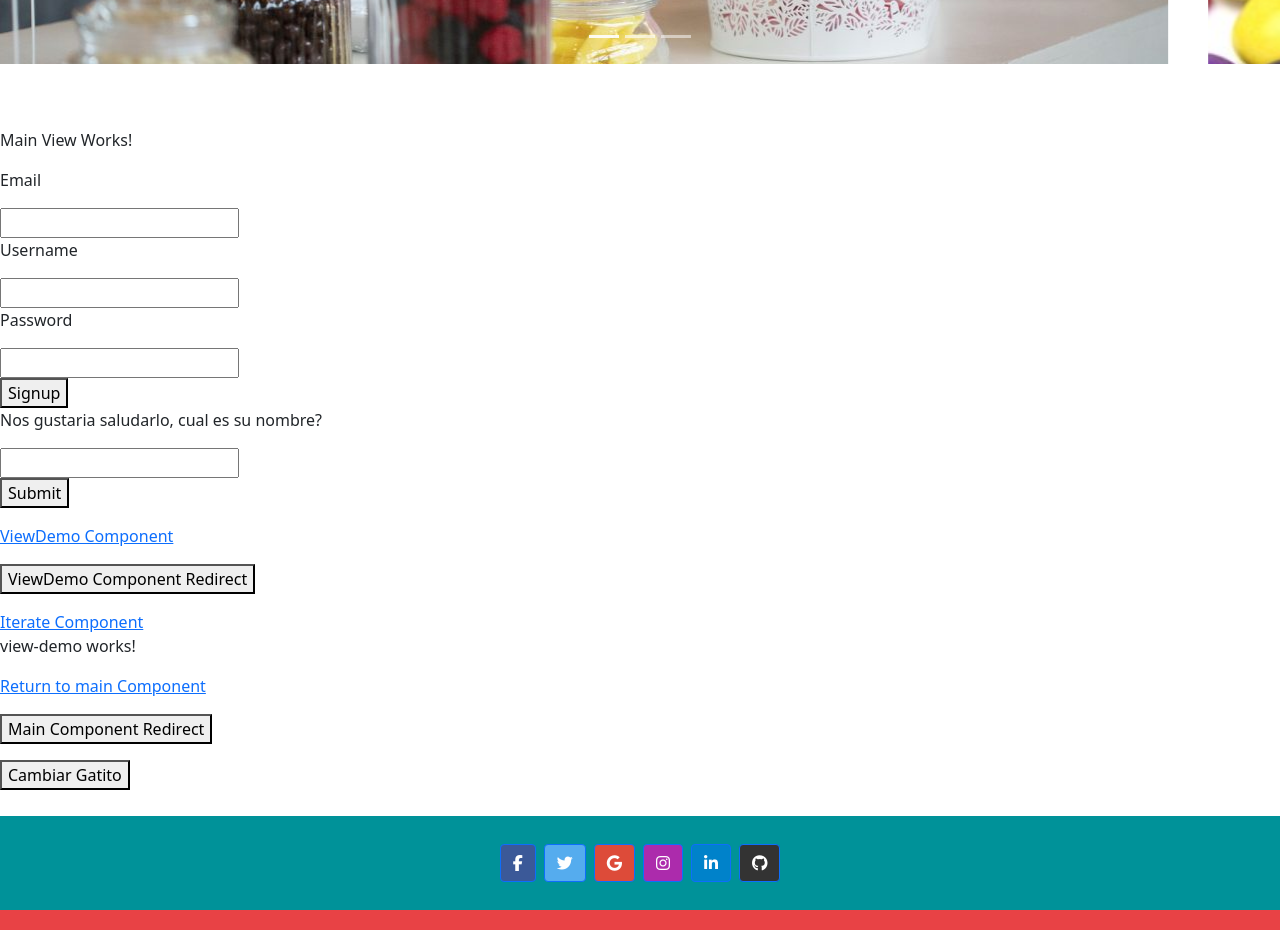
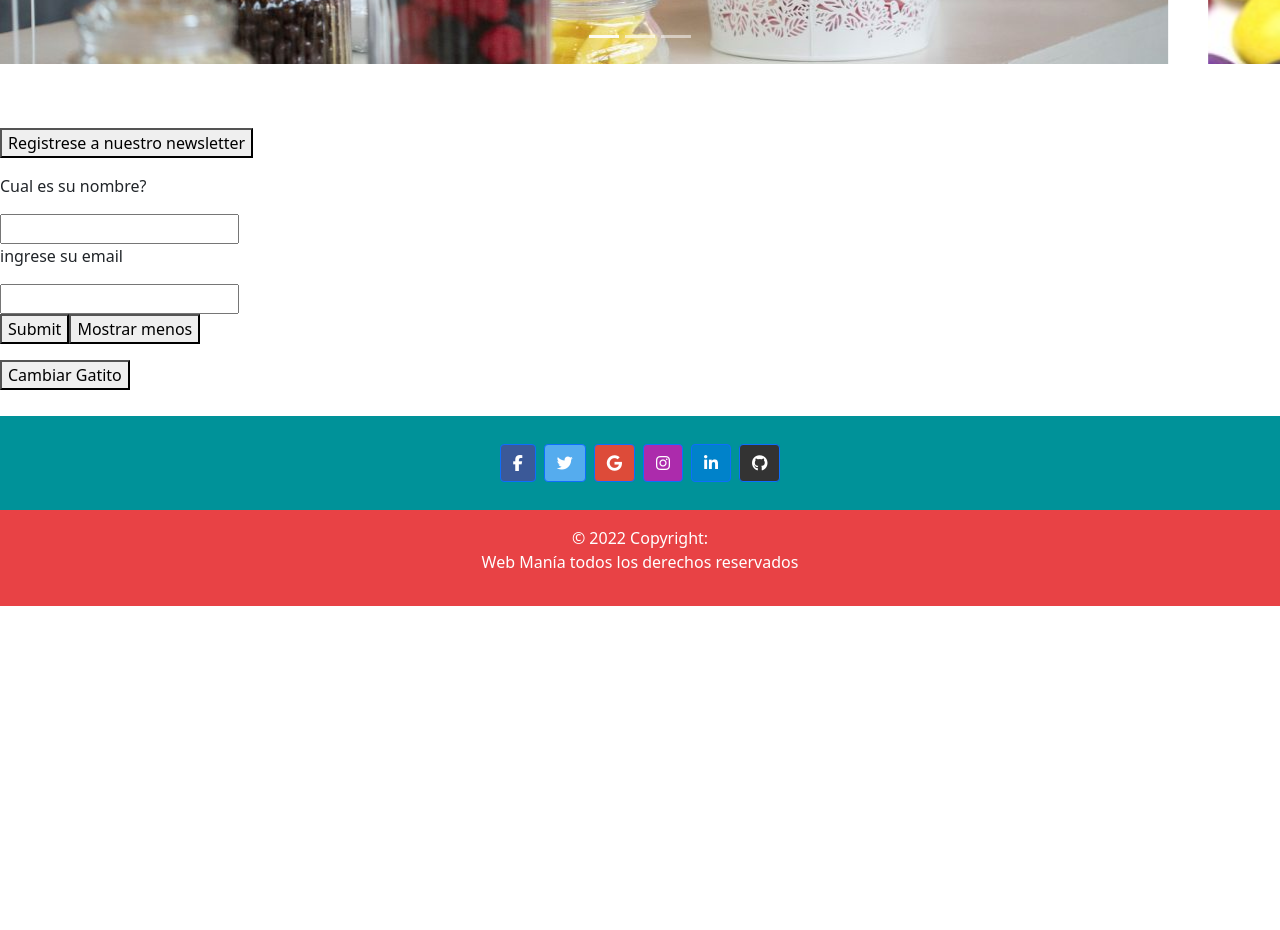
Before and after one commit to EricDanielCuevas/TPAngular-Node-, an Angular app: page /view in a window 1280 px wide. Shown: the part 620-1550 px from the top of the page. After the commit the page ends 1226 px from the top, so only its background shows below. Built offline with nearby package versions, Linux system fonts and the light colour scheme.

Commit message:
componente suscripción newsletter

```diff
--- a/package.json
+++ b/package.json
@@ -33,7 +33,7 @@
     "codelyzer": "^6.0.0",
     "jasmine-core": "~3.6.0",
     "jasmine-spec-reporter": "~5.0.0",
-    "karma": "~6.1.0",
+    "karma": "^6.3.20",
     "karma-chrome-launcher": "~3.1.0",
     "karma-coverage": "~2.0.3",
     "karma-jasmine": "~4.0.0",
--- a/src/app/app.component.html
+++ b/src/app/app.component.html
@@ -1,8 +1,7 @@
 <app-navbar></app-navbar>
 <app-carrousel></app-carrousel>
-<p>Main View Works!</p>
 
-<div [formGroup]='formSignup'>
+<!-- <div [formGroup]='formSignup'>
         <p>Email</p>
         <input
               id="email"
@@ -23,27 +22,15 @@
       />
 
       </div>
-<button (click)='signup();'  >Signup</button>
+<button (click)='signup();'  >Signup</button> -->
 
-<div *ngIf="username; then thenBlock else elseBlock"></div>
-<ng-template #thenBlock><p>Bienvenido {{username}}</p></ng-template>
-<ng-template #elseBlock><p>Nos gustaria saludarlo, cual es su nombre?</p></ng-template>
+<button (click)='onClick();'  >Registrese a nuestro newsletter</button>
 
-<div [formGroup]='formGroup'>
-  <input
-                id="username"
-                formControlName="username"
+<!-- /*<p></p>
+<a routerLink="/view" routerLinkActive="active">Registrarse</a>
+<p></p>*/ -->
 
-        />
-</div>
-<button (click)='onSubmit();'  >Submit</button>
-
-<p></p>
-<a routerLink="/view" routerLinkActive="active">ViewDemo Component</a>
-<p></p>
-<button (click)='onClick();'  >ViewDemo Component Redirect</button>
-<p></p>
-<a routerLink="/iterate" routerLinkActive="active">Iterate Component</a>
+<!-- <a routerLink="/iterate" routerLinkActive="active">Iterate Component</a> -->
 
 <router-outlet></router-outlet>
 
--- a/src/app/view-demo/view-demo.component.html
+++ b/src/app/view-demo/view-demo.component.html
@@ -1,8 +1,20 @@
-<p>view-demo works!</p>
-<p></p>
+<!-- <p>view-demo works!</p> -->
+<!-- <p></p>
 <a routerLink="/" routerLinkActive="active">Return to main Component</a>
-<p></p>
-<button (click)='onClick();'  >Main Component Redirect</button>
+<p></p> -->
+
+<div *ngIf="username; then thenBlock else elseBlock"></div>
+<ng-template #thenBlock><p>Newsletter enviado con exito a :  {{username}}</p></ng-template>
+<ng-template #elseBlock><p></p></ng-template>
+
+<div [formGroup]='formGroup'>
+  <p>Cual es su nombre?</p>
+  <input id="name" formControlName="name"/>
+  <p>ingrese su email</p>
+  <input id="username" formControlName="username"/>
+</div>
+<button (click)='onSubmit();'  >Submit</button>
+<button (click)='onClick();'  >Mostrar menos</button>
 
 <p></p>
 <button (click)='changeKitty();'  >Cambiar Gatito</button>
--- a/src/app/view-demo/view-demo.component.ts
+++ b/src/app/view-demo/view-demo.component.ts
@@ -1,6 +1,6 @@
 import { Component, OnInit } from '@angular/core';
 import { Router } from '@angular/router';
-
+import { FormBuilder, FormControl, FormGroup, Validators } from '@angular/forms';
 import { HttpClient, HttpHeaders, HttpErrorResponse } from '@angular/common/http';
 import { Observable, throwError } from 'rxjs';
 import { share, catchError } from 'rxjs/operators';
@@ -14,18 +14,32 @@ import { Response } from './response';
 export class ViewDemoComponent implements OnInit {
 
   url: String;
+  formGroup: FormGroup;
+  name: String;
+  username: String;
 
-  constructor(protected router:Router, protected httpClient: HttpClient) {
+  constructor(protected router:Router, private formBuilder: FormBuilder,protected httpClient: HttpClient) {
     console.log('viewdemo constructor');
 
   }
 
   ngOnInit(): void {
+    console.log('Iniciando appComponent');
+    this.formGroup = this.formBuilder.group({
+      username: new FormControl('',  Validators.required),
+      name: new FormControl('',  Validators.required),
+    });
   }
 
   onClick(){
     console.log('ejecutando redirect en view demo');
     this.router.navigate(['/'])
+  }
+
+  onSubmit(){
+    console.log('ejecutando submit');
+    console.log('username:' + this.formGroup.get('username').value);
+    this.username = this.formGroup.get('username').value;
   }
 
   changeKitty(){
```
Also changed, not shown: 1 other file (tests, documents, lock files or other folders).
